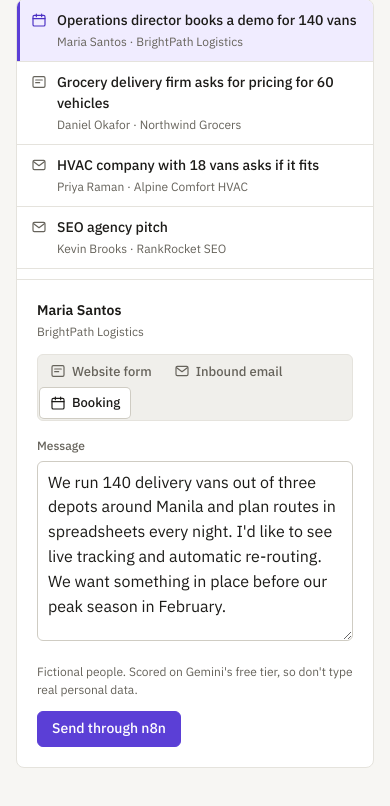
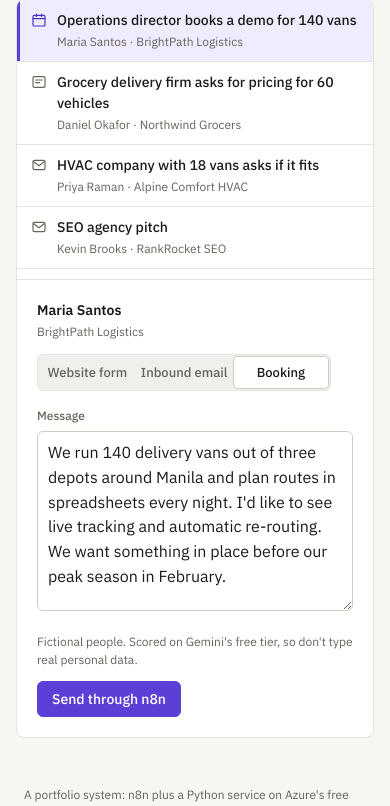
Before and after one commit to Zebbb01/leadloom, a FastAPI app: page / in a window 390 px wide. Shown: the part 346-1152 px from the top of the page. Run offline with FastAPI, Linux system fonts and the light colour scheme; parts of the project's set-up code (start-up, migrations or seed data) failed here and were passed over; some libraries are stand-ins or nearby versions.

Commit message:
fix: even rows for the choice controls on phones
On a 390 px screen the channel control wrapped Booking onto its own row
and the six routes split four and two. Below 560 px both now sit in a
three-column grid without icons, and an end-to-end test checks the rows.

Co-Authored-By: Claude Opus 5.5 <noreply@anthropic.com>

```diff
--- a/app/static/style.css
+++ b/app/static/style.css
@@ -306,6 +306,9 @@ dialog .actions { justify-content: flex-end; margin-top: 20px; }
   .top-in { padding: 0 16px; gap: 12px; }
   .nav a { padding: 6px 8px; }
   .intro h1 { font-size: 20px; }
+  .seg { display: grid; grid-template-columns: repeat(3, 1fr); width: 100%; }
+  .seg label { justify-content: center; padding: 6px 4px; }
+  .seg .icon { display: none; }
 }
 @media (prefers-reduced-motion: reduce) {
   .spinner, .stepper .now .mark::after { animation-duration: 2.4s; }
```
Also changed, not shown: e2e/leads.spec.ts (+12 -0 lines).
